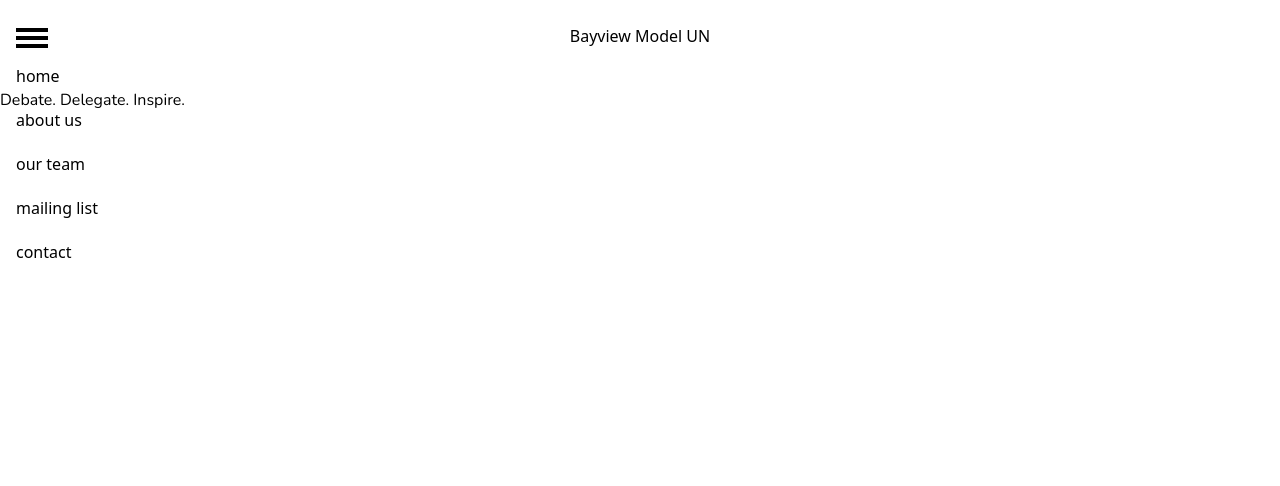
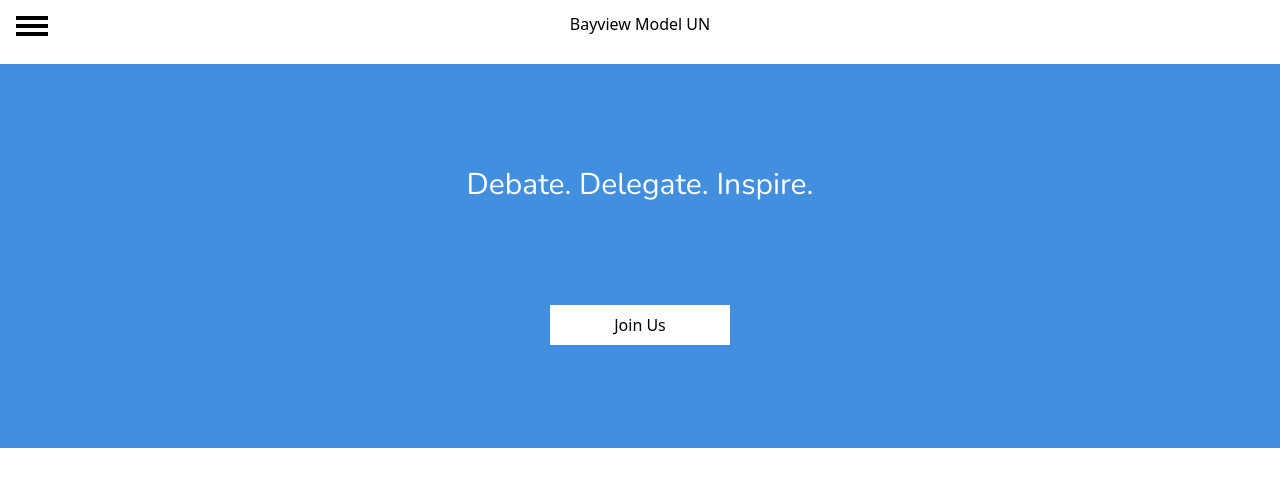
Before and after one commit to anyuan-chen/bayview-model-un, a Next.js app: page / in a window 1280 px wide. Shown: the top 486 px of the page. Built offline with nearby package versions, Linux system fonts and the light colour scheme.

Commit message:
basic next.js

```diff
--- a/components/hamburger.js
+++ b/components/hamburger.js
@@ -2,7 +2,7 @@
 
 export default function Hamburger() {
   return (
-    <div className="flex flex-col space-y-5 h-screen absolute">
+    <div className=" space-y-5 h-screen absolute bg-main">
       <h3>home</h3>
       <h3>about us</h3>
       <h3>our team</h3>
--- a/components/navbar.js
+++ b/components/navbar.js
@@ -3,20 +3,54 @@
 
 export default function Navbar() {
   const [sideBar, setsideBar] = useState(false);
-
+  const toggleSidebar = () => {
+    setsideBar(!sideBar);
+  };
   return (
-    <div className="grid grid-cols-3 px-4 py-6">
+    <div className="grid grid-cols-3">
+      <div
+        className="px-4 col-start-1 row-start-1 py-3"
+        onClick={toggleSidebar}
+      >
         <svg viewBox="0 0 100 80" width="40" height="40">
           <rect width="80" height="10"></rect>
           <rect y="20" width="80" height="10"></rect>
           <rect y="40" width="80" height="10"></rect>
         </svg>
-      <div className="justify-self-center">
+      </div>
+      <div className="justify-self-center py-3">
         <h1>Bayview Model UN</h1>
       </div>
-      <div className="col-start-1">
-        <Hamburger></Hamburger>
+      {sideBar === true && (
+        <div className="col-start-1 row-start-1 col-span-1 row-span-1 absolute w-64 text-white">
+          <div className=" space-y-5 h-screen bg-main ">
+            <div onClick={toggleSidebar} className="px-4 py-3">
+              <svg viewBox="0 0 100 80" width="40" height="40">
+                <rect width="80" height="10" style={{ fill: "white" }}></rect>
+                <rect
+                  y="20"
+                  width="80"
+                  height="10"
+                  style={{ fill: "white" }}
+                ></rect>
+                <rect
+                  y="40"
+                  width="80"
+                  height="10"
+                  style={{ fill: "white" }}
+                ></rect>
+              </svg>
             </div>
+            <div className="space-y-10 font-body text-xl pl-4">
+              <h3>home</h3>
+              <h3>about us</h3>
+              <h3>our team</h3>
+              <h3>mailing list</h3>
+              <h3>contact</h3>
+            </div>
+          </div>
+        </div>
+      )}
     </div>
   );
 }
--- a/pages/_document.js
+++ b/pages/_document.js
@@ -11,9 +11,10 @@
       <Html>
         <Head>
           <link
-            href="https://fonts.googleapis.com/css2?family=Nunito&display=optional"
+            href="https://fonts.googleapis.com/css2?family=Nunito&display=swap"
             rel="stylesheet"
           />
+
           <link
             href="https://fonts.googleapis.com/css2?family=Lora&display=optional"
             rel="stylesheet"
--- a/pages/index.js
+++ b/pages/index.js
@@ -11,7 +11,14 @@
 
       <main>
         <Navbar></Navbar>
-        <h3 className="font-body">Debate. Delegate. Inspire.</h3>
+        <div>
+          <div className="flex items-center h-96 bg-main space-evenly justify-evenly flex-col">
+            <h3 className="font-body text-white text-3xl">Debate. Delegate. Inspire.</h3>
+            <button className="px-16 py-2 bg-white">
+              Join Us
+            </button>
+          </div>
+        </div>
       </main>
 
       <footer></footer>
--- a/tailwind.config.js
+++ b/tailwind.config.js
@@ -8,6 +8,9 @@
         display: ["Lora"],
         body: ["Nunito"],
       },
+      colors: {
+        main: "#428FDF",
+      },
     },
   },
   variants: {
```
Lines whose indentation alone changed are shown as unchanged.
